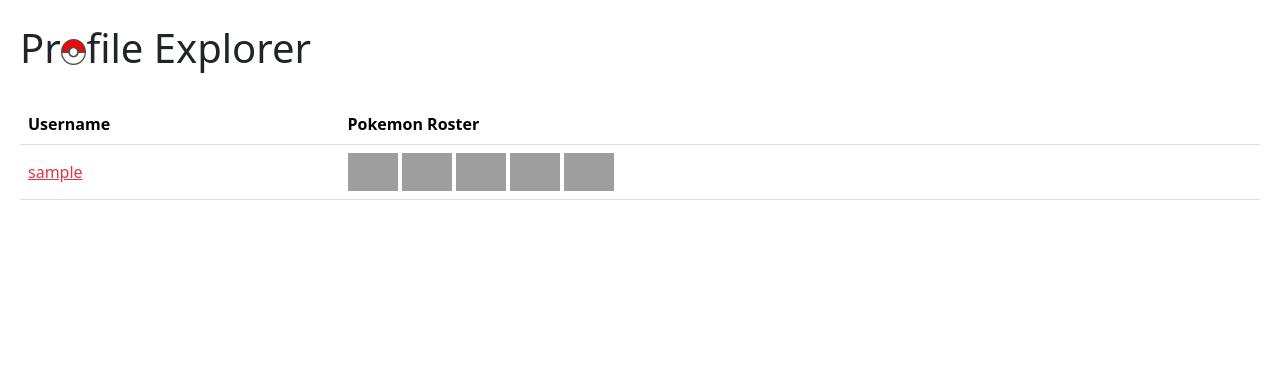
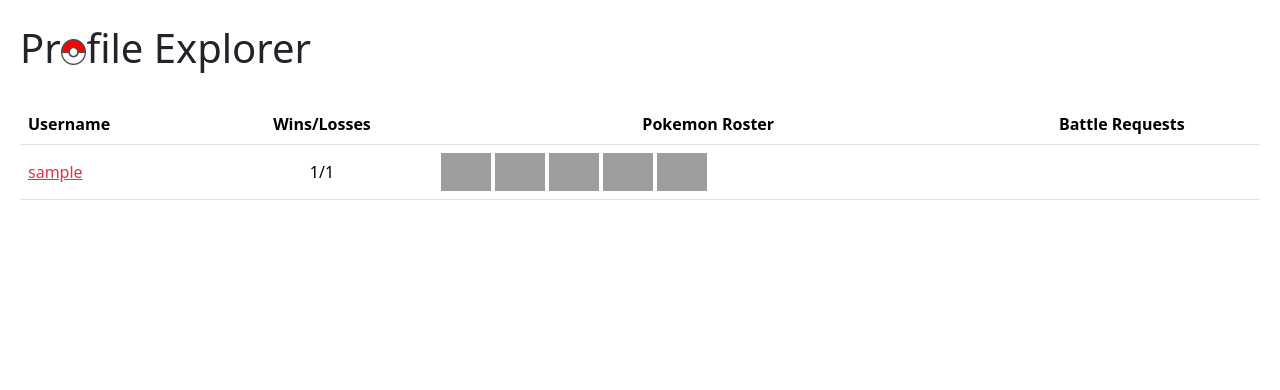
Before and after one commit to tylerob65/Coding-Temple-PokeProject, a Flask app: template app/templates/profile_explorer.html in a window 1280 px wide. Shown: the part 56-446 px from the top of the page. Run offline with Flask 3, Linux system fonts and the light colour scheme; tables that the repository leaves empty hold one stand-in row (values such as "Sample post"); the template is opened without the code that fills it: values that come from a table or form of the project are taken from there, most other values are stand-ins (such as "Sample title", 1, 10 or a date in 2020); grey boxes are pictures that could not be loaded.

Commit message:
Updating front end

```diff
--- a/app/models.py
+++ b/app/models.py
@@ -147,6 +147,9 @@
 
     def battleRequestPairExists(challenger_id,challengee_id):
         return bool(BattleRequests.query.filter(db.and_(BattleRequests.challengee_id==challengee_id,BattleRequests.challenger_id==challenger_id)).first())
+
+    def battleRequestPair(challenger_id,challengee_id):
+        return BattleRequests.query.filter(db.and_(BattleRequests.challengee_id==challengee_id,BattleRequests.challenger_id==challenger_id))
 
 class Battles(db.Model):
     __tablename__ = 'battles'
--- a/app/templates/profile_explorer.html
+++ b/app/templates/profile_explorer.html
@@ -9,22 +9,39 @@
 
 <table class="table">
 <thead>
-    <tr>
-        <th scope='col'>Username</th>
+    <tr class = text-center>
+        <th scope='col' class='text-start'>Username</th>
+        <th scope='col'>Wins/Losses</th>
         <th scope='col'>Pokemon Roster</th>
+        <th scope='col'>Battle Requests</th>
     </tr>
     <tbody>
         {% for user in all_users %}
+        {% if user != current_user %}
+
         <tr>
         <td class="align-middle"><a class ="poke_link" href="{{url_for('showProfile',user_id=user.id)}}">{{user.username}}</a></td>
+        <td class="align-middle text-center">{{user.battle_win_count}}/{{user.battle_loss_count}}</td>
         <td>
             {% for pokemon in user.getRosterNumsAndNames() %}
             <a class="text-decoration-none" href="{{url_for('pokeSearchPage',pokemon_id=pokemon[0])}}">
             <img src="https://raw.githubusercontent.com/PokeAPI/sprites/master/sprites/pokemon/{{pokemon[0]}}.png"style="width:50px" data-bs-toggle="tooltip" data-bs-title="{{pokemon[1]}}" alt="" data-bs-custom-class="custom-tooltip">
             </a>
             {% endfor %}
+
+
+        </td>
+        <td>
+            {% for battle_request in BattleRequests.battleRequestPair(user.id,current_user.id) %}
+            <div class="col-6">
+                <a href="" class="btn btn-success" style="margin:5px">Accept Request</a>
+                <a href="" class="btn btn-secondary" style="margin:5px">Reject Request</a>
+            </div>
+            {% endfor %}
         </td>
         </tr>
+
+        {% endif %}
         {% endfor %}
     </tbody>
 </thead>
```
Also changed, not shown: app/routes.py (+8 -2 lines), app/templates/my_profile.html (+10 -0 lines).
